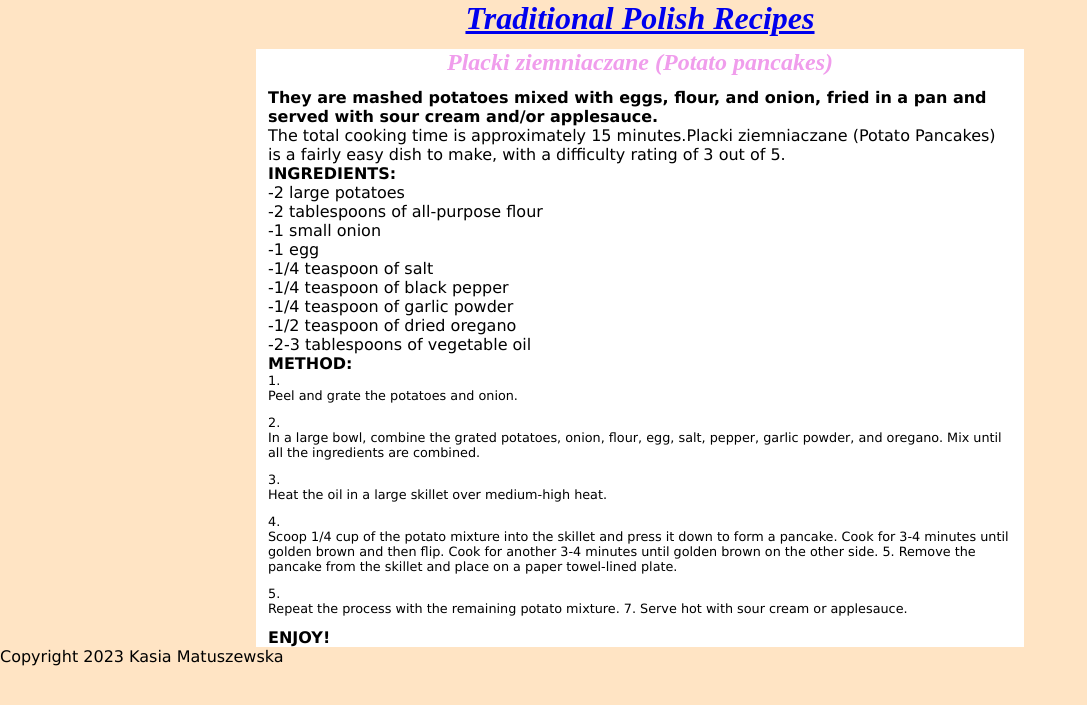
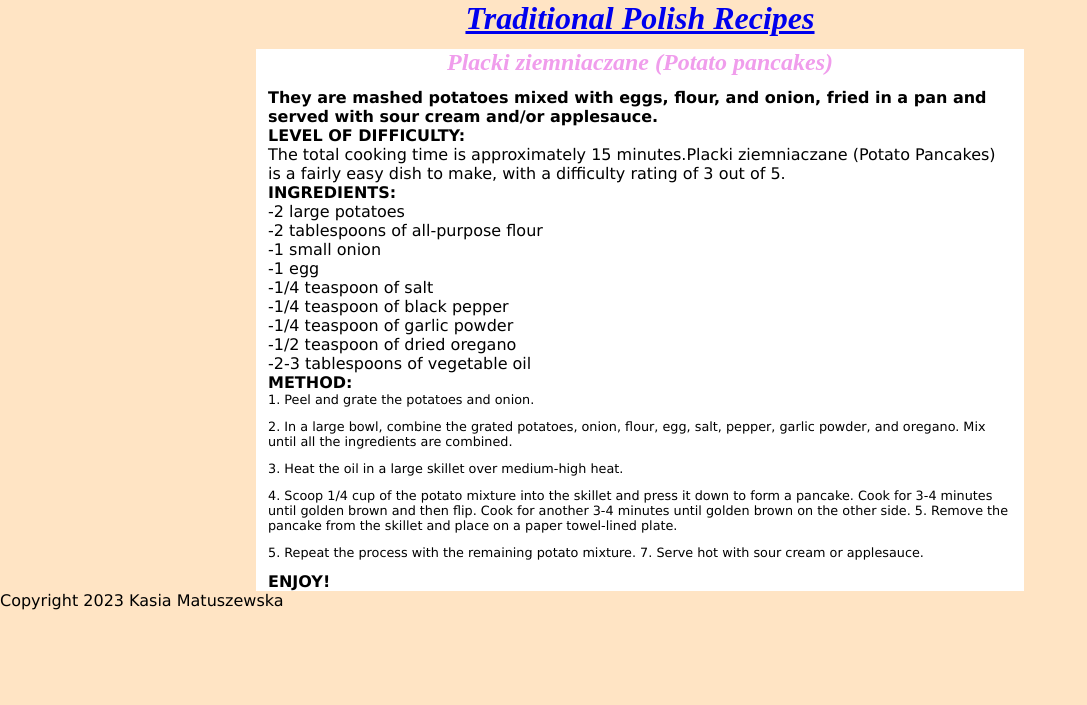
Before and after one commit to kasiamatuszewska/recipewebsite, a Jekyll site: the page built from _recipes/placki-ziemniaczane-potato-pancakes.md, in a window 1280 px wide. Shown: the top 705 px of the page, without its empty margins (0-1087 px from the left). Built offline with Jekyll 4.4.1, drawn with Linux system fonts in a browser that asks for light colours; some of the changed lines change nothing that is shown.

Commit message:
Update Recipe “placki-ziemniaczane-potato-pancakes”

```diff
--- a/_recipes/placki-ziemniaczane-potato-pancakes.md
+++ b/_recipes/placki-ziemniaczane-potato-pancakes.md
@@ -5,6 +5,8 @@ order: 5
 layout: recipe
 ---
 **They are mashed potatoes mixed with eggs, flour, and onion, fried in a pan and served with sour cream and/or applesauce.**
+
+**LEVEL OF DIFFICULTY:**
 
 The total cooking time is approximately 15 minutes.Placki ziemniaczane (Potato Pancakes) is a fairly easy dish to make, with a difficulty rating of 3 out of 5.
 
@@ -31,13 +33,9 @@ The total cooking time is approximately 15 minutes.Placki ziemniaczane (Potato P
 **METHOD:**
 
 1. Peel and grate the potatoes and onion.
-
 2. In a large bowl, combine the grated potatoes, onion, flour, egg, salt, pepper, garlic powder, and oregano. Mix until all the ingredients are combined.
-
 3. Heat the oil in a large skillet over medium-high heat.
-
 4. Scoop 1/4 cup of the potato mixture into the skillet and press it down to form a pancake. Cook for 3-4 minutes until golden brown and then flip. Cook for another 3-4 minutes until golden brown on the other side. 5. Remove the pancake from the skillet and place on a paper towel-lined plate.
-
-6. Repeat the process with the remaining potato mixture. 7. Serve hot with sour cream or applesauce.
+5. Repeat the process with the remaining potato mixture. 7. Serve hot with sour cream or applesauce.
 
 **ENJOY!**
```
